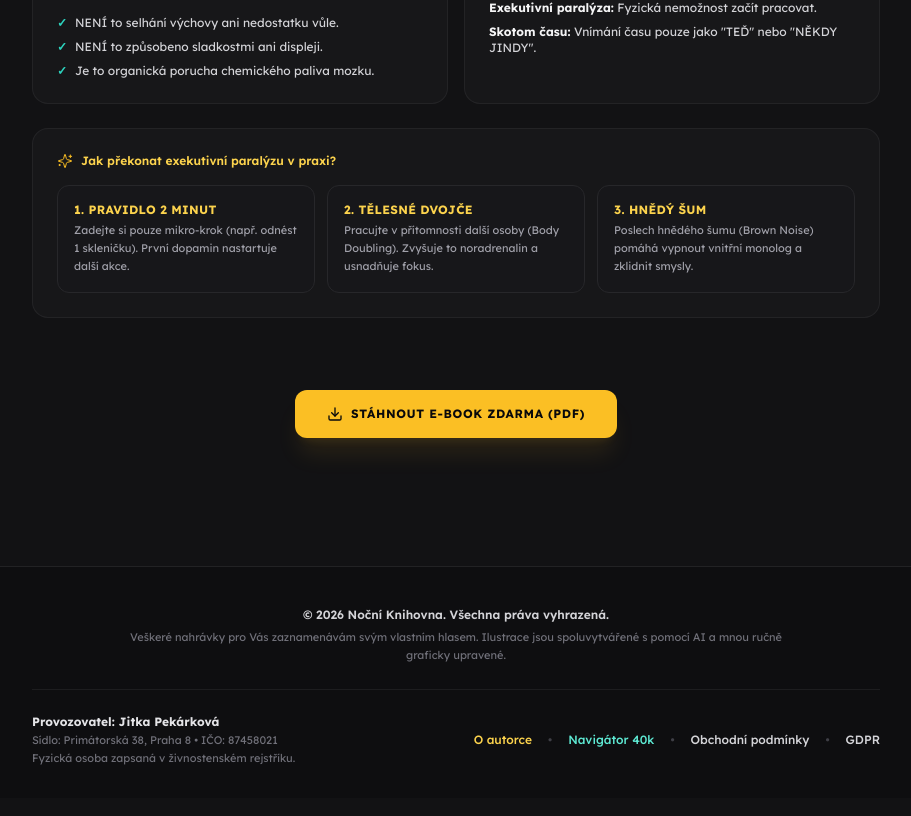
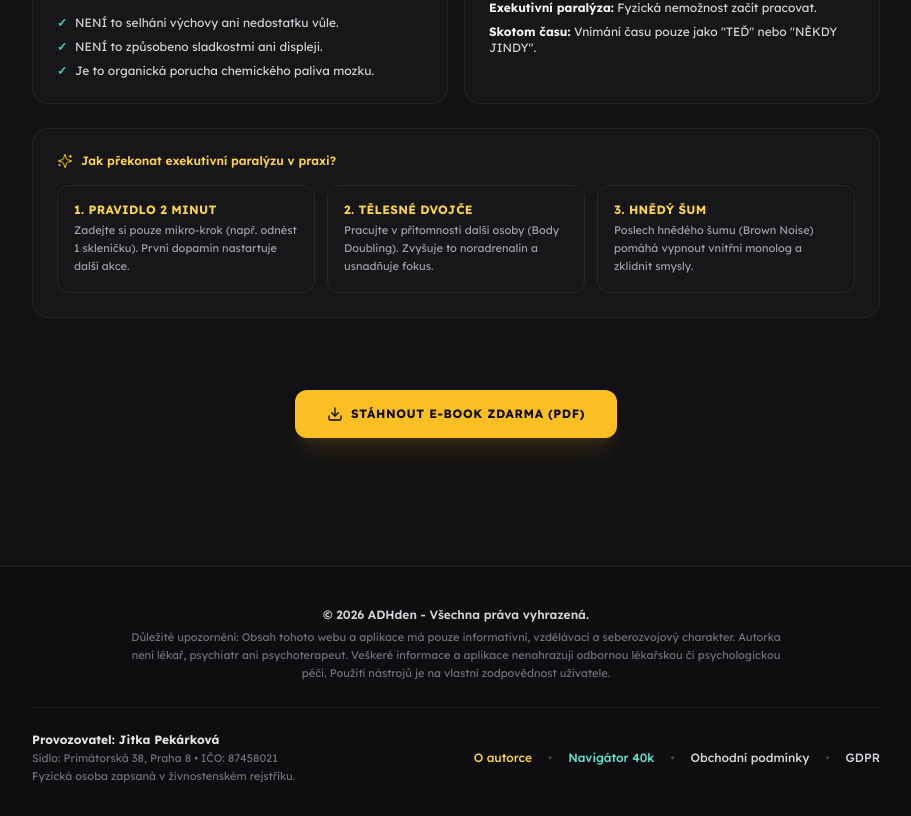
Before and after one commit to onlinejitka/ADHden, a Next.js app: page /adhd-ledovec in a window 1280 px wide. Shown: the part 787-1603 px from the top of the page, without its empty margins (184-1095 px from the left). Built offline with nearby package versions, Linux system fonts and the light colour scheme.

Commit message:
Modify footer text and add content disclaimer
Updated footer text to reflect new branding and added a disclaimer about the content's informational nature.

```diff
--- a/app/adhd-ledovec/page.tsx
+++ b/app/adhd-ledovec/page.tsx
@@ -239,10 +239,10 @@ export default function AdhdLedovecPage() {
 
           <div className="space-y-1.5 text-center text-zinc-400 max-w-2xl mx-auto">
             <p className="font-semibold text-zinc-300">
-              © 2026 Noční Knihovna. Všechna práva vyhrazená.
+               © 2026 ADHden - Všechna práva vyhrazená.
             </p>
-            <p className="text-[11px] text-zinc-500 leading-relaxed">
-              Veškeré nahrávky pro Vás zaznamenávám svým vlastním hlasem. Ilustrace jsou spoluvytvářené s pomocí AI a mnou ručně graficky upravené.
+            <p className="text-[10px] sm:text-[11px] text-zinc-500 leading-relaxed">
+              Důležité upozornění: Obsah tohoto webu a aplikace má pouze informativní, vzdělávací a seberozvojový charakter. Autorka není lékař, psychiatr ani psychoterapeut. Veškeré informace a aplikace nenahrazují odbornou lékařskou či psychologickou péči. Použití nástrojů je na vlastní zodpovědnost uživatele.
             </p>
           </div>
 
```
